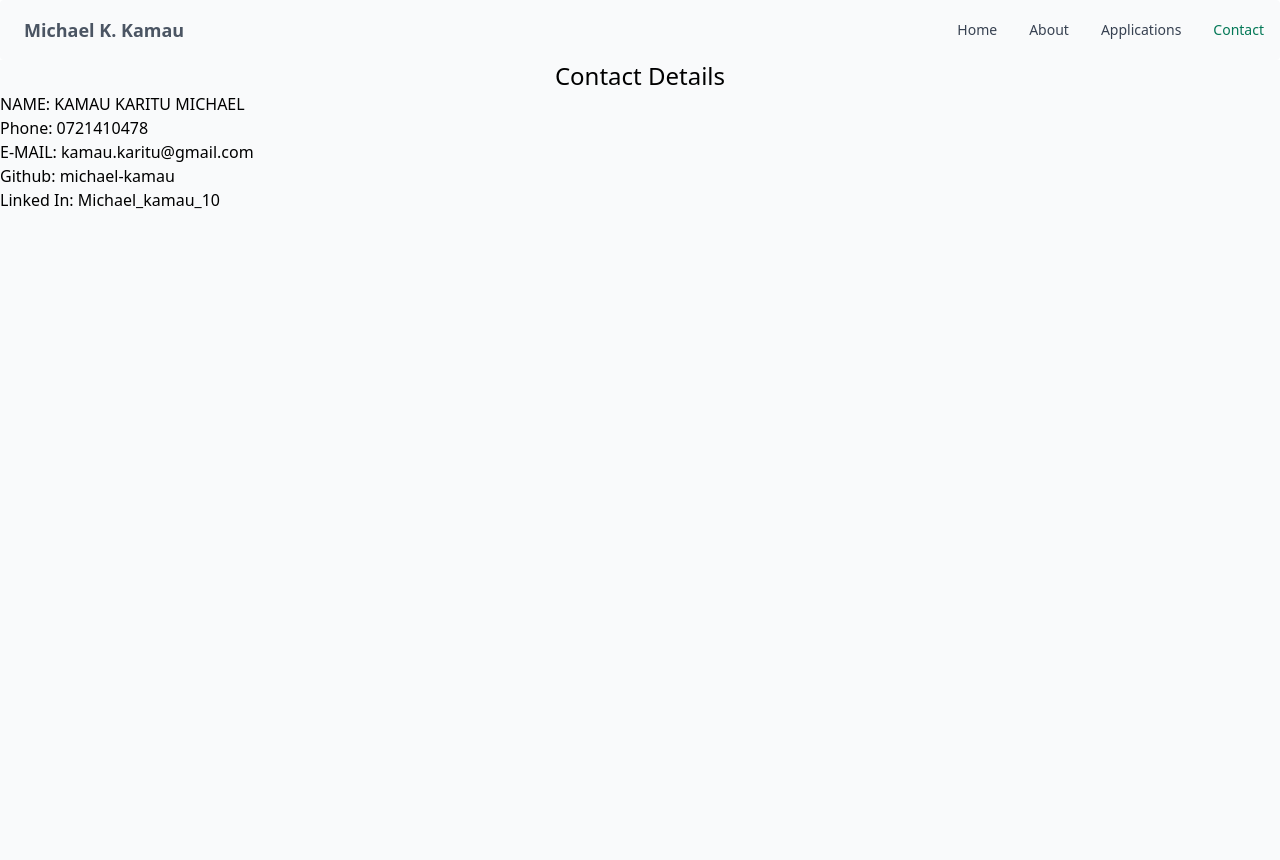
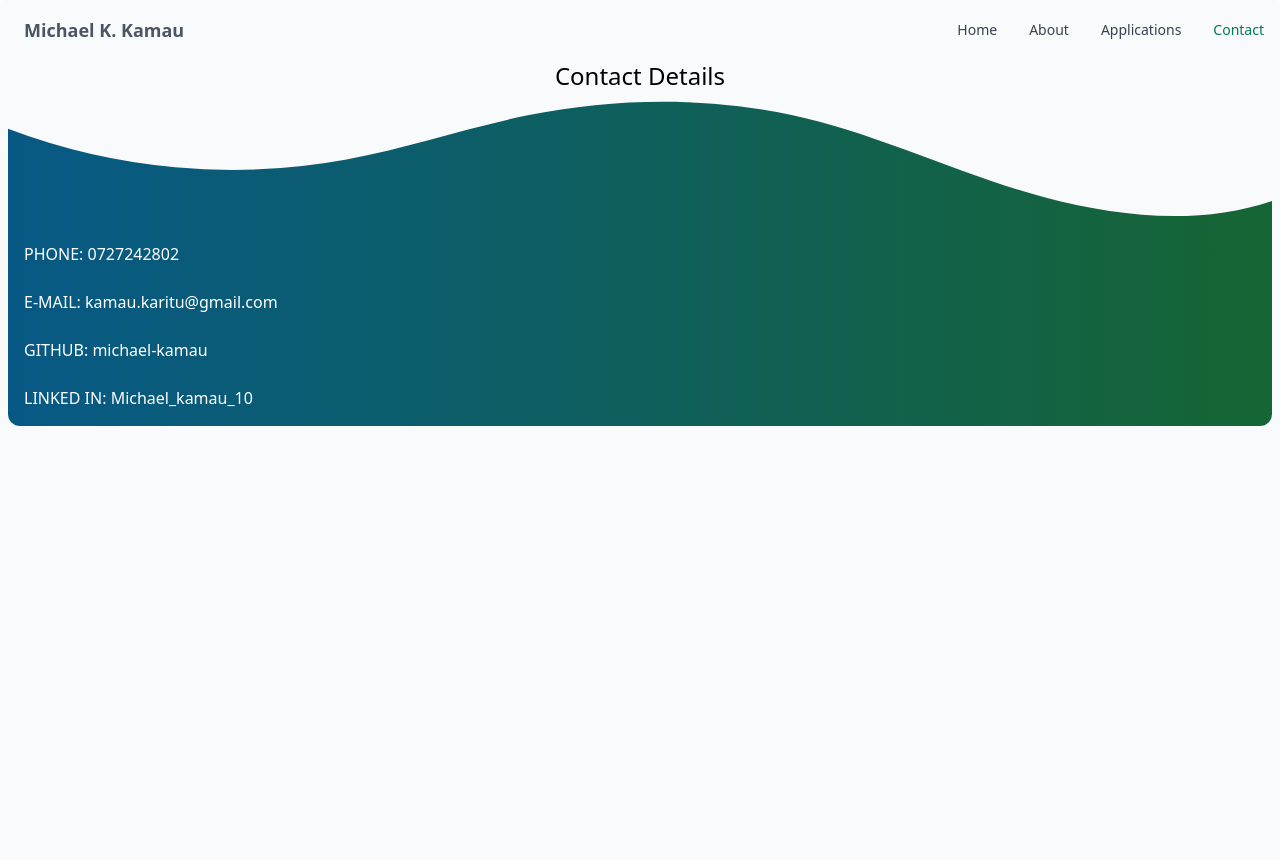
Before and after one commit to Michael-Kamau/michael, a Django app: page /about/contacts/ in a window 1280 px wide. Run offline with Django 3.2, Linux system fonts and the light colour scheme; some libraries are stand-ins or nearby versions.

Commit message:
Contacts page design

```diff
--- a/myapp/templates/myapp/contacts.html
+++ b/myapp/templates/myapp/contacts.html
@@ -4,15 +4,20 @@
 
 {% block content %}
 <div class="bg-gray-50 min-h-screen">
+	<p class="font-extralight text-2xl text-center">Contact Details</p>
 
-<div  class="" >
-  <p class="font-extralight text-2xl text-center">Contact Details</p>
-  <div class="col-sm-10">
-  	<p><span>NAME:</span> KAMAU KARITU MICHAEL </b><span class="glyphicon glyphicon-user"></span><br></h4>
-  	<p><span>Phone:</span> 0721410478 <span class="glyphicon glyphicon-phone"></span> </p>
-  	<p><span>E-MAIL:</span> kamau.karitu@gmail.com <span class="glyphicon glyphicon-envelope"></span></p>
-  	<p><span>Github:</span> michael-kamau </p>
-  	<p><span>Linked In:</span> Michael_kamau_10 </p>
+<div  class="bg-gradient-to-r from-sky-800 to-green-800 m-2 rounded-xl " >
+
+  <div class=" rounded-lg ">
+	<svg  data-name="Layer 1" xmlns="http://www.w3.org/2000/svg" viewBox="0 0 1200 120" preserveAspectRatio="none" ><path  d="M321.39,56.44c58-10.79,114.16-30.13,172-41.86,82.39-16.72,168.19-17.73,250.45-.39C823.78,31,906.67,72,985.66,92.83c70.05,18.48,146.53,26.09,214.34,3V0H0V27.35A600.21,600.21,0,0,0,321.39,56.44Z" class="shape-fill" fill="#F9FAFB" fill-opacity="1"></path></svg>
+	<div class="p-4 grid grid-cols-1 gap-6 text-white">
+		<p class="font-thin text-md"><span class="font-extralight">PHONE:</span> 0727242802 <span class="glyphicon glyphicon-phone"></span> </p>
+  	    <p class="font-thin text-md"><span class="font-extralight">E-MAIL:</span> kamau.karitu@gmail.com <span class="glyphicon glyphicon-envelope"></span></p>
+  	    <p class="font-thin text-md"><span class="font-extralight">GITHUB:</span> michael-kamau </p>
+  	    <p class="font-thin text-md"><span class="font-extralight">LINKED IN:</span> Michael_kamau_10 </p>
+
+	</div>
+	<!-- <svg  data-name="Layer 1" class="rounded rotate-180" xmlns="http://www.w3.org/2000/svg" viewBox="0 0 1200 120" preserveAspectRatio="none" ><path  d="M321.39,56.44c58-10.79,114.16-30.13,172-41.86,82.39-16.72,168.19-17.73,250.45-.39C823.78,31,906.67,72,985.66,92.83c70.05,18.48,146.53,26.09,214.34,3V0H0V27.35A600.21,600.21,0,0,0,321.39,56.44Z" class="shape-fill" fill="#F9FAFB" fill-opacity="1"></path></svg> -->
  </div>
 
 </div>
```
